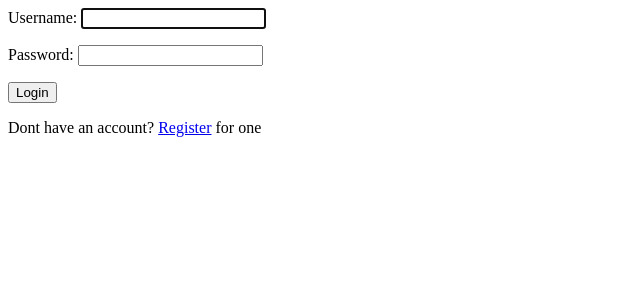
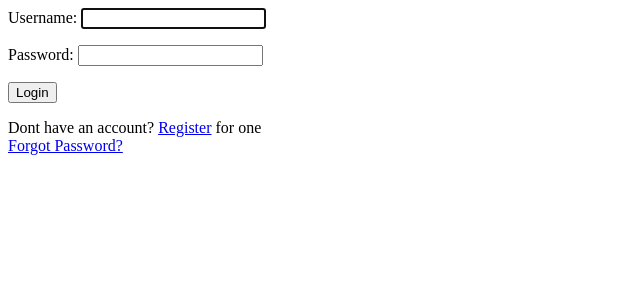
Before and after one commit to eria-developer/blog, a Django app: page /user_signin in a window 1280 px wide. Shown: the top 300 px of the page, without its empty margins (0-640 px from the left). Run offline with Django 5.2, Linux system fonts and the light colour scheme.

Commit message:
added forgot password on login form

```diff
--- a/templates/myblog/user_signin.html
+++ b/templates/myblog/user_signin.html
@@ -48,6 +48,9 @@
       <span><a href={% url "user_signup" %}>Register</a></span>
       for one
     </div>
+    <div>
+      <span><a href={% url "password_reset" %}>Forgot Password?</a></span>
+    </div>
   </div>
 </body>
 
```
